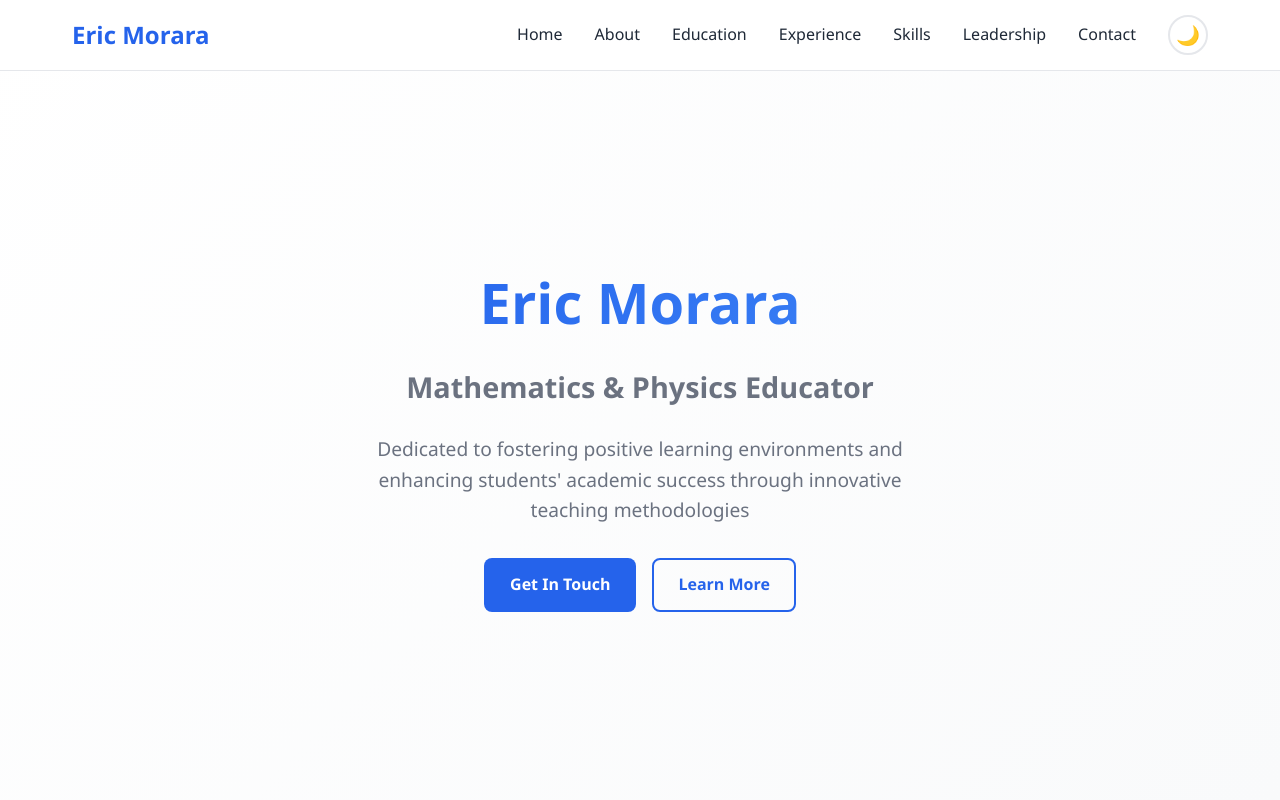
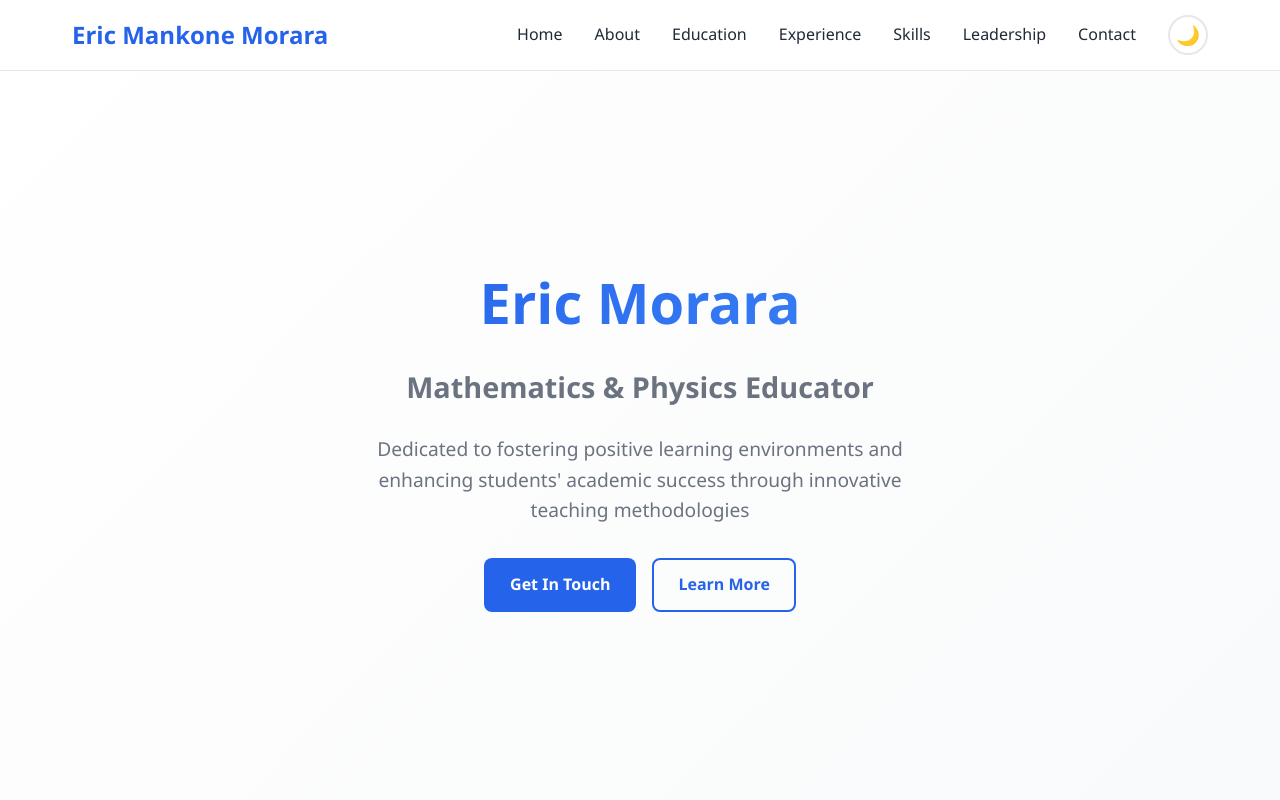
Before and after one commit to Mankone2020/portfolio, a plain HTML site: page index.html in a window 1280 px wide. Shown: the top 800 px of the page. Drawn offline with Linux system fonts and the light colour scheme.

Commit message:
Update index.html

```diff
--- a/index.html
+++ b/index.html
@@ -10,7 +10,7 @@
     <!-- Navigation -->
     <nav class="navbar">
         <div class="nav-container">
-            <div class="nav-logo">Eric Morara</div>
+            <div class="nav-logo">Eric Mankone Morara</div>
             <ul class="nav-menu">
                 <li><a href="#home" class="nav-link">Home</a></li>
                 <li><a href="#about" class="nav-link">About</a></li>
```
